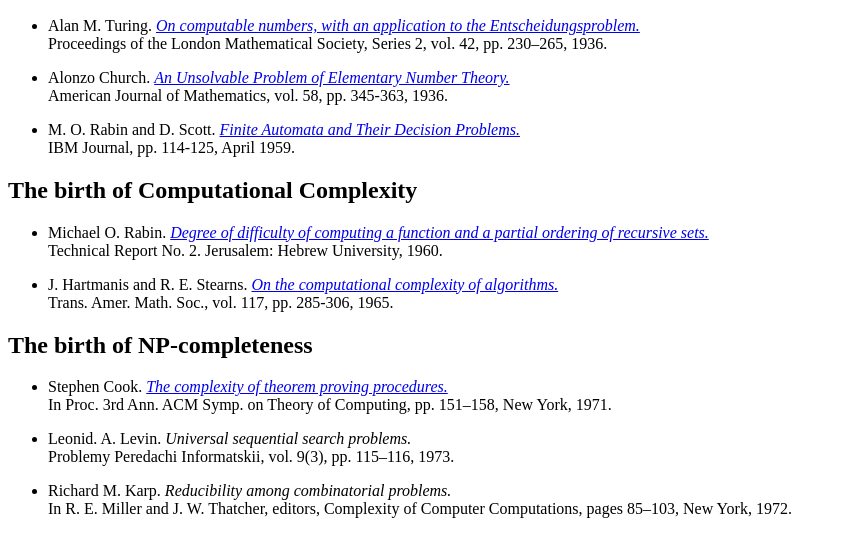
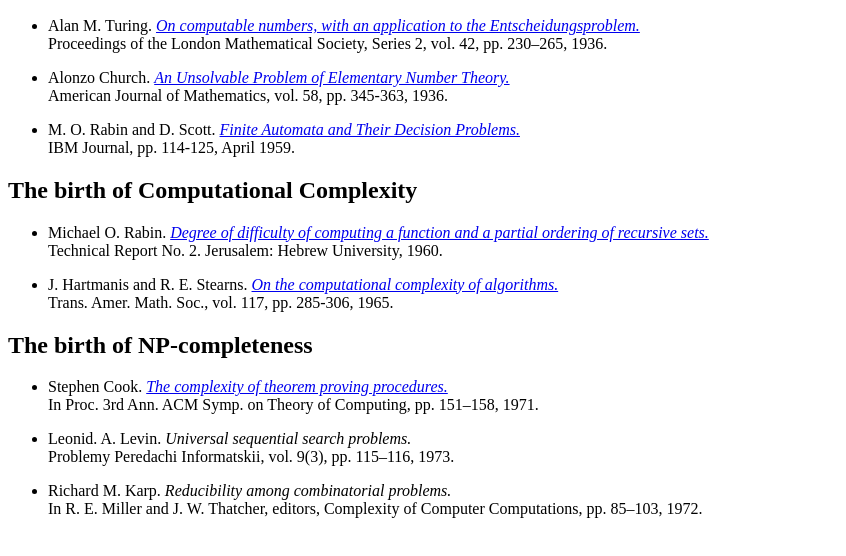
Before and after one commit to ClassicalCSPapers/ClassicalCSPapers.github.io, a plain HTML site: page Theory/index.html in a window 1280 px wide. Shown: the part 162-718 px from the top of the page, without its empty margins (0-846 px from the left). Drawn offline with Linux system fonts and the light colour scheme.

Commit message:
new york

```diff
--- a/Theory/index.html
+++ b/Theory/index.html
@@ -51,7 +51,7 @@
 			<ul>
 				<li> Stephen Cook.
 				<i><a href=Papers/1971Cook.pdf>The complexity of theorem proving procedures.</a></i>
-				<br>In Proc. 3rd Ann. ACM Symp.  on Theory of Computing, pp. 151–158, New York, 1971. <p>
+				<br>In Proc. 3rd Ann. ACM Symp.  on Theory of Computing, pp. 151–158, 1971. <p>
 				</li>
 
 				<li>Leonid. A. Levin.
@@ -62,7 +62,7 @@
 				<li> Richard M. Karp.
 				<i>Reducibility among combinatorial problems.</i>
 				<br>In R. E. Miller and J. W.  Thatcher, editors,
-				Complexity of Computer Computations, pages 85–103, New York, 1972.<p>
+				Complexity of Computer Computations, pp. 85–103, 1972.<p>
 				</li>
 	</body>
 </html>
```
